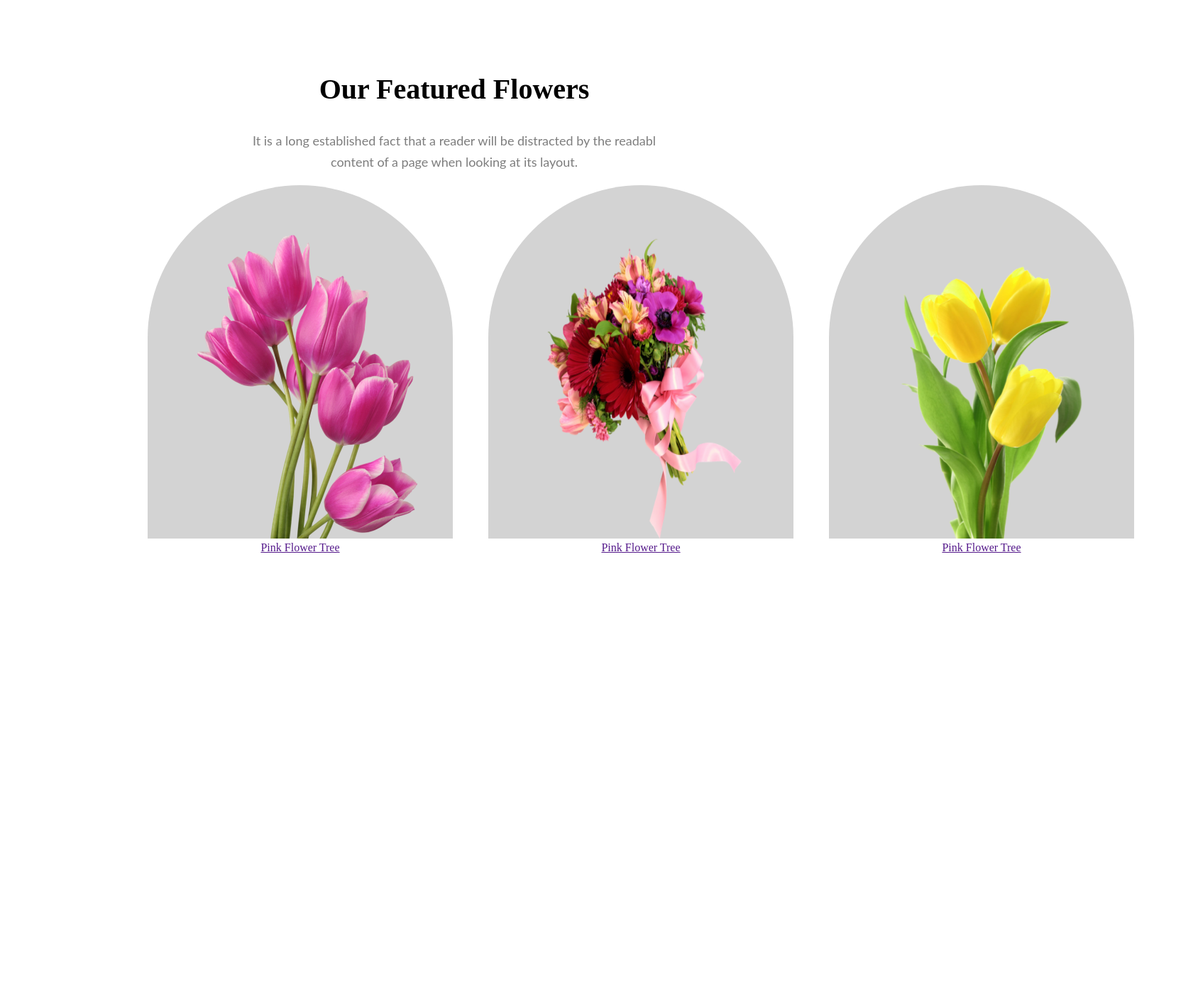
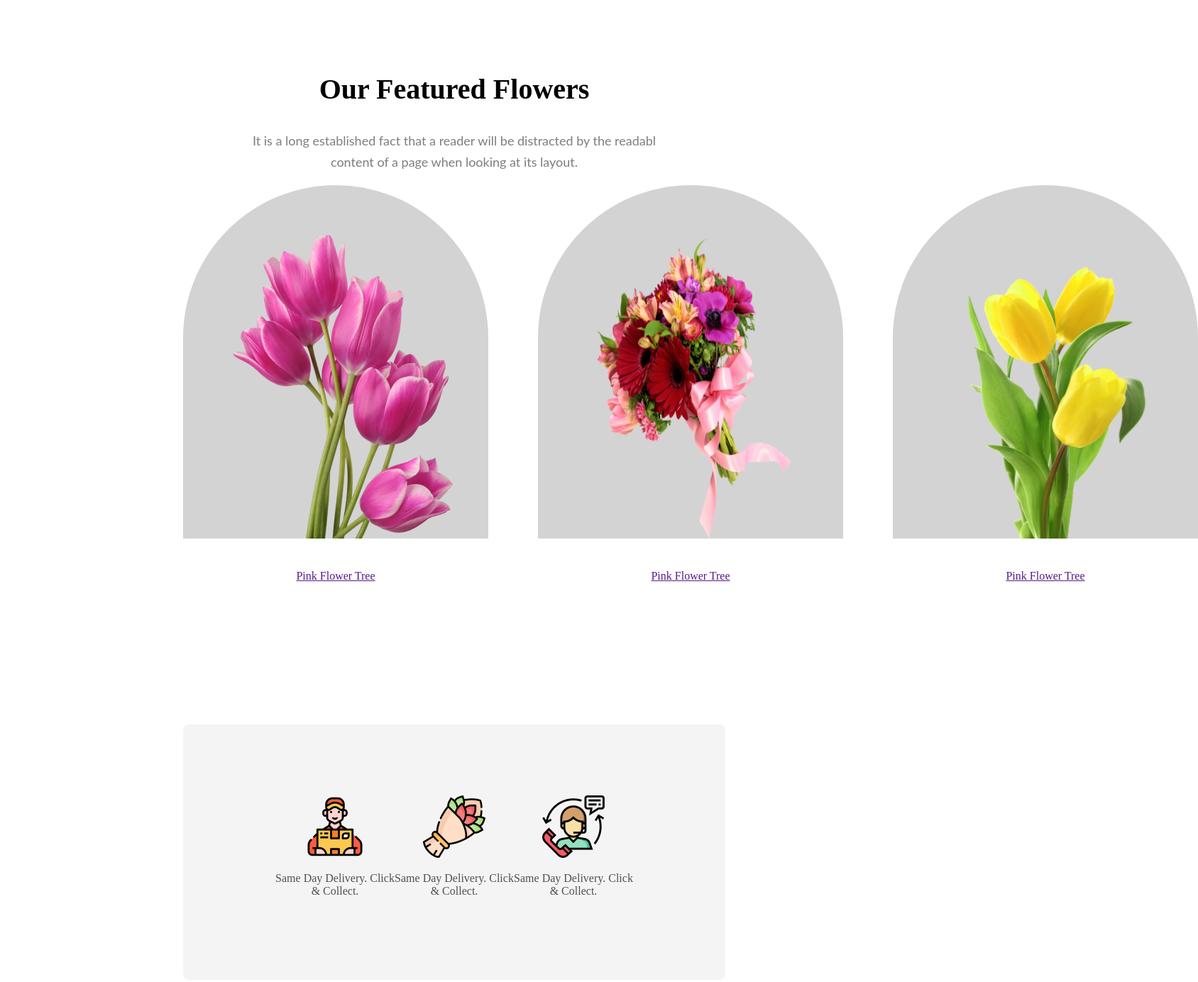
Before and after one commit to IMAM-MAHADY-ABIR/flower-assignment----01, a plain HTML site: page index.html in a window 1280 px wide. Shown: the part 1214-2598 px from the top of the page at 71% size, 1688 px wide, since content can reach past the window. Before the commit the page ends 2003 px from the top, so only its background shows below. Drawn offline with Linux system fonts and the light colour scheme.

Commit message:
section---2

```diff
--- a/index.html
+++ b/index.html
@@ -39,14 +39,40 @@
                         <img class="img-bg" src="Flower Asset/pngwing 6.png" alt="">
                         <a href="">Pink Flower Tree</a>
                     </div>
-                    <div class="featured-2">
+                    <div class="featured-1">
                         <img  class="img-bg" src="Flower Asset/pngwing 5.png" alt="">
                         <a href="">Pink Flower Tree</a>
                     </div>
-                    <div class="featured-3">
+                    <div class="featured-1">
                         <img  class="img-bg" src="Flower Asset/pngwing 7.png" alt="">
                         <a href="">Pink Flower Tree</a>
                     </div>
+            </div>
+        </section>
+
+        <section>
+            <div class="same">
+                <div class="delivary">
+                    <div class="delivary-1">
+                        <img src="Flower Asset/Group 57.png" alt="">
+                        <p>Same Day Delivery. Click & Collect.</p>
+                    </div>
+                    <div class="delivary-1">
+                        <img src="Flower Asset/Group 58.png" alt="">
+                        <p>Same Day Delivery. Click & Collect.</p>
+                    </div>
+                    <div class="delivary-1">
+                        <img src="Flower Asset/Group 59.png" alt=""><br>
+
+                        <p>Same Day Delivery. Click & Collect.</p>
+                    </div>
+                </div>
+            </div>
+        </section>
+
+        <section>
+            <div class="section-3">
+
             </div>
         </section>
     </main>
--- a/style.css
+++ b/style.css
@@ -3,9 +3,11 @@
 
 .full{
     padding: 70px 200px 0px 200px;
+
+    margin: auto;
     display: flex;
     gap: 100px;
-    align-items: center;
+    justify-content: space-between;
     background: rgba(229, 84, 115, 0.10);
 }
 .let h1{
@@ -38,13 +40,18 @@
 .featured{
 
     display: flex;
-    gap: 50px;
-    text-align: center;
-    margin: auto;
+    gap: 70px;
+    /* text-align: center;
+    align-items: center; */
+    justify-content: space-between;
+
 }
 .section-1{
     text-align: center;
-    padding: 150px 200px 0px 200px;
+    padding-top: 150px;
+    padding-bottom: 100px;
+    margin: 0px 250px;
+
 }
 .section-1 h1{
     font-size: 40px;
@@ -73,4 +80,21 @@
 }
 .featured a{
     display: block;
+    margin-top: 40px;
 }
+
+
+/* ********section --2 styles****** */
+.same{
+    margin: 100px 250px;
+    border-radius: 8px;
+background: rgba(39, 39, 39, 0.05);
+}
+.delivary{
+    display: flex;
+    justify-content: space-between;
+    padding: 100px 130px;
+    text-align: center;
+    color: rgba(39, 39, 39, 0.80);
+
+}
```
